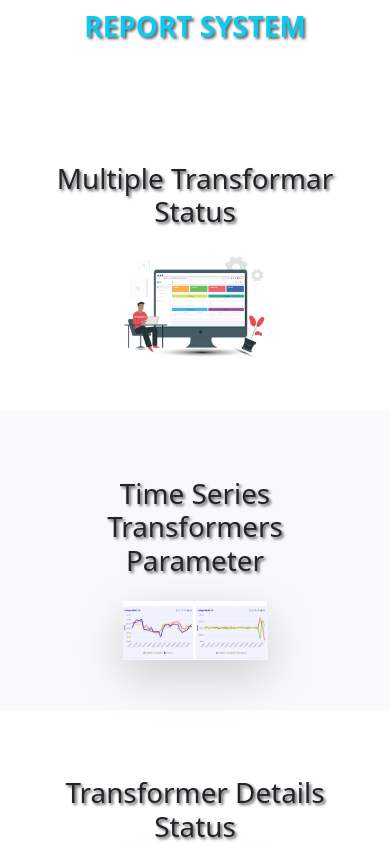
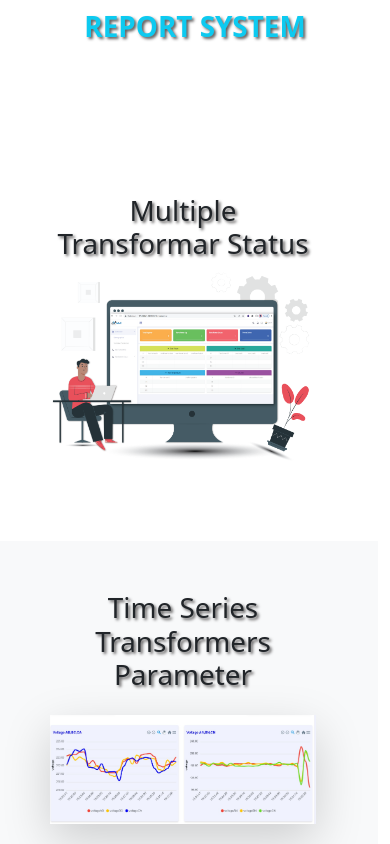
Before and after one commit to MD-Tauhid/smart-monitoring, a React (Vite) app: page / in a window 390 px wide. Shown: the part 1360-2204 px from the top of the page. Built offline with nearby package versions, Linux system fonts and the light colour scheme.

Commit message:
responsive issue fixed

```diff
--- a/src/Components/Monitoring/Monitoring.jsx
+++ b/src/Components/Monitoring/Monitoring.jsx
@@ -2,10 +2,12 @@ import React from 'react';
 
 const Monitoring = ({ img, text,bg, shadow }) => {
     return (
-        <div className={`d-flex flex-column-reverse flex-md-row justify-content-center justify-content-md-between align-items-center my-6 ${bg}`} style={{padding:'50px'}}>
-            <img data-aos="fade-right" data-aos-duration="2000" className={`w-50 ${shadow}`} src={img} alt="" />
-            <div className='mx-auto'>
-                <h1 data-aos="fade-left" data-aos-duration="2000" className='py-3 text-shadow text-center' style={{maxWidth:'400px'}}>{text}</h1>
+        <div className={`w-100 flex-column-reverse flex-md-row row my-4 ${bg}`} style={{ padding: '50px' }}>
+            <div className='col-12 col-md-6 mx-auto w-auto'>
+                <img data-aos="fade-left" data-aos-duration="2000" className={`w-100 col-6 mx-auto ${shadow}`} src={img} alt="" style={{ maxWidth:'550px' }} />
+            </div>
+            <div className='w-100 col-12 col-md-6 mx-auto my-auto text-center' style={{ maxWidth:'400px'}}>
+                <h1 data-aos="fade-right" data-aos-duration="2000" className='text-shadow text-center w-100 mt-4'>{text}</h1>
             </div>
         </div>
     );
--- a/src/Components/Monitoring/Monitoring1.jsx
+++ b/src/Components/Monitoring/Monitoring1.jsx
@@ -2,10 +2,12 @@ import React from 'react';
 
 const Monitoring1 = ({ img, text, bg, shadow }) => {
     return (
-        <div className={`w-100 d-flex flex-column-reverse flex-md-row-reverse justify-content-center justify-content-md-between align-items-center my-6 ${bg}`} style={{padding:'50px'}}>
-            <img data-aos-duration="2000" className={`w-50 ${shadow}`} src={img} alt="" />
-            <div className='mx-auto'>
-                <h1 data-aos="fade-right" data-aos-duration="2000" className='py-3 text-center text-shadow' style={{maxWidth:'400px'}} >{text}</h1>
+        <div className={`w-100 row my-4 ${bg}`} style={{ padding: '50px' }}>
+            <div className='w-100 col-12 col-md-6 mx-auto my-auto text-center' style={{ maxWidth:'400px'}}>
+                <h1 data-aos="fade-right" data-aos-duration="2000" className='text-shadow text-center w-100 mb-4'>{text}</h1>
+            </div>
+            <div className='col-12 col-md-6 mx-auto w-auto'>
+                <img data-aos="fade-left" data-aos-duration="2000" className={`w-100 col-6 mx-auto ${shadow}`} src={img} alt="" style={{ maxWidth:'550px' }} />
             </div>
         </div>
     );
```
